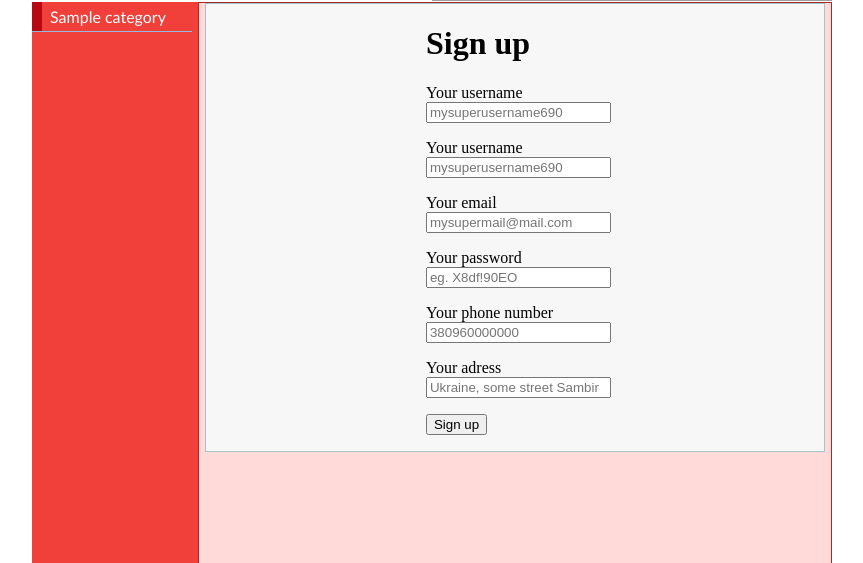
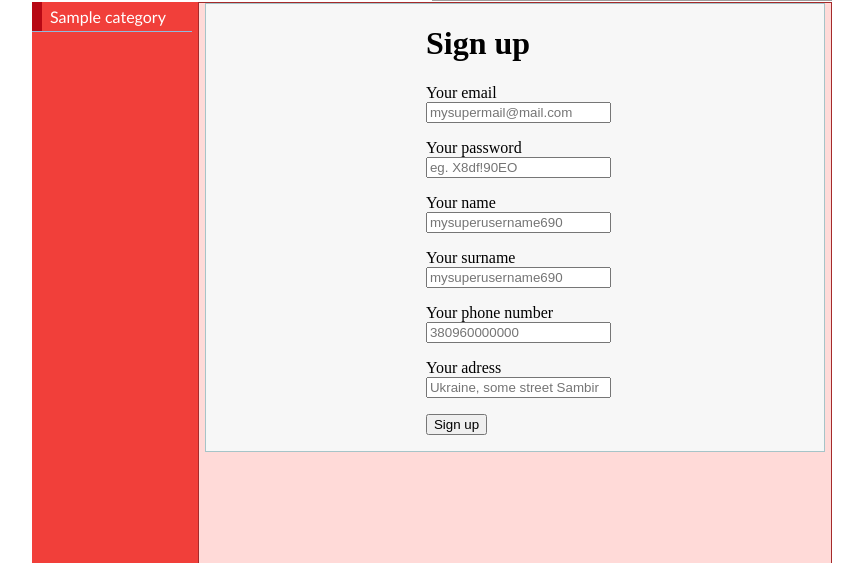
Before and after one commit to ArtemKvitko/new_shop, a PHP site: page /index.php?page=regUser in a window 1280 px wide. Shown: the part 181-744 px from the top of the page, without its empty margins (208-1071 px from the left). Run offline with PHP 8.4, Linux system fonts and the light colour scheme; tables that the repository leaves empty or names only in its code hold one stand-in row (values such as "Sample post"); grey boxes are pictures that could not be loaded.

Commit message:
added some checking and restriction for registration

```diff
--- a/authorizationForm.php
+++ b/authorizationForm.php
@@ -3,19 +3,15 @@
     $err = '';
     $email = '';
     if (!isset($_SESSION['user'])) {
-
         if (isset($_POST['login'])) {
 
-            $email = htmlspecialchars($_POST['email']);
-
+            $email = htmlspecialchars($_POST['email'], ENT_QUOTES);
             $check = Db::userExist($email);
-
+          //if email founded
             if ($check) {
-
                 $pass = md5($_POST['password']);
-
+                //comparing passwords
                 if ($pass == $check->password) {
-
                     $_SESSION['user'] = new User($check->id, $check->email, $check->uname, $check->sname, $check->phone, $check->adress);
                     header('Refresh: 0; url=index.php');
                 } else {
@@ -25,34 +21,22 @@
                 $err = '<b id="err">User not found</b>';
             }
         }
-
         echo '
 <div id="nouser"><form method="post" action="index.php">
 <label>e - mail: &nbsp;  </label> <input name="email" type="text" value="' . $email . '" ><br>
 <label>Password</label> <input name="password" type="password" ><br>
 <input name="login" type="submit" value="LogIn" id="login"> or <a href="index.php?page=regUser"> Sing Up </a>
 </form>  ' . $err . ' </div>';
-
     } else {
 
         $_SESSION['bucket'] = $_SESSION['user']->getBucket();
-
-
         $bkimg = empty($_SESSION['bucket']) ? 'bucket_empty.png' : 'bucket_full.png';
 
-        Echo "
+        echo "
     <form id='reguser'>Hello, <a href='index.php?page=userInfo'>" . $_SESSION['user']->name . " " . $_SESSION['user']->sname . "</a>
     <a href='index.php?page=logOut' ><img src='img/logout.png' height='16px' alt='log Out' ></a></form>
     ";
-
-        echo '
-    <a href = index.php?page=bucket><img src = "img/' . $bkimg . '" id="bucket"></a>
-    ';
-
-
+        echo '<a href = index.php?page=bucket><img src = "img/' . $bkimg . '" id="bucket"></a>';
     }
-
-
     ?>
-
 </div>
--- a/class.Products.inc.php
+++ b/class.Products.inc.php
@@ -1,46 +1,46 @@
 <?php
-    class Products {
+
+class Products
+{
 
     //getting info about available categories in DB
-        public function getCategories(){
+    public function getCategories()
+    {
 
-            $db = Db::getInstance()->getConnection() ;
-            $stmt=$db->prepare("SELECT * FROM category");
+        $db = Db::getInstance()->getConnection();
+        $stmt = $db->prepare("SELECT * FROM category");
         $stmt->execute();
         $categories = $stmt->fetchAll();
-            $result=array();
-            foreach ($categories as $category){
+        $result = array();
+        foreach ($categories as $category) {
             array_push($result, (object)$category);
         }
-
         return $result;
     }
 
     //getting all products from choosen category
     //and choose sort type
-        public function getProducts($cat,$orderby='ORDER BY id'){
-            $db = Db::getInstance()->getConnection() ;
+    public function getProducts($cat, $orderby = '')
+    {
+        $db = Db::getInstance()->getConnection();
 
         switch ($orderby) {
-                case 'ORDER BY id':
-                    break;
             case 'brand':
-                    $orderby='ORDER BY brand';
+                $orderby = 'ORDER BY brand';
                 break;
             case 'price':
-                    $orderby='ORDER BY price';
+                $orderby = 'ORDER BY price';
                 break;
             default:
-                    $orderby='ORDER BY id';
-
+                $orderby = 'ORDER BY id';
         }
 
-            $stmt=$db->prepare("SELECT * FROM products WHERE category='".(int)$cat."' ".$orderby." ");
+        $stmt = $db->prepare("SELECT * FROM products WHERE category='" . (int)$cat . "' " . $orderby . " ");
         $stmt->execute();
         $allproducts = $stmt->fetchAll();
 
-            $result=array();
-            foreach ($allproducts as $product){
+        $result = array();
+        foreach ($allproducts as $product) {
             array_push($result, (object)$product);
         }
 
@@ -49,102 +49,96 @@
 
     //printing short info about products
     //input object
-        public function printProducts($products){
+    public function printProducts($products)
+    {
 
-            if (!$products){
+        if (!$products) {
             echo '<h1>Sorry, no products in this category </h1>';
         } else {
-                foreach ($products as $item){
+            foreach ($products as $item) {
 
                 echo "
 
                     <div id='product'>
-                     <a href='index.php?page=product&productId=".$item->id."'>
-                     <h2> ".$item->brand."  </h2> <h3> ".$item->name." </h3> <br>
-                     <div id='imgitem'><img src='img/".$item->pic."' id='imgitem' ></a></div>
-
-                       <h4 id='price'> Price:".$item->price." \$</h4>
-                       <h4 id='justRight'> left:".$item->available_count."</h4>
+                     <a href='index.php?page=product&productId=" . $item->id . "'>
+                     <h2> " . $item->brand . "  </h2> <h3> " . $item->name . " </h3> <br>
+                     <div id='imgitem'><img src='img/" . $item->pic . "' id='imgitem' ></a></div>
+                       <h4 id='price'> Price:" . $item->price . " \$</h4>
+                       <h4 id='justRight'> left:" . $item->available_count . "</h4>
 
                      </div>
 
                     ";
 
 
-                } echo "<div id='clr'> </div>" ;
+            }
+            echo "<div id='clr'> </div>";
         }
     }
 
     //displaying full info about selected product
     //input product id, and parametr for printing ($pr=true, or just getting info $pr=false)
-        public  function showProduct($id,$pr=true){
-            $db = Db::getInstance()->getConnection() ;
-            $stmt=$db->prepare("SELECT * FROM products WHERE id='".(int)$id."'");
+    public function showProduct($id, $pr = true)
+    {
+        $db = Db::getInstance()->getConnection();
+        $stmt = $db->prepare("SELECT * FROM products WHERE id='" . (int)$id . "'");
         $stmt->execute();
         $item = $stmt->fetch();
 
-            if ($item){
-                $item=(object)$item;
-                if ($pr){
-
+        if ($item) {
+            $item = (object)$item;
+            if ($pr) {
                 echo "
-
-                     <div id='showName'> <img src='img/icon/".$item->brand.".png' height='32px' id='justLeft'>
-
-                     <h2> ".$item->brand." - </h2> <h2> ".$item->name." </h2> </div><br>
-                     <div id='cen'><img src='img/".$item->pic."' id='imgBig' ></div>
-
+                     <div id='showName'> <img src='img/icon/" . $item->brand . ".png' height='32px' id='justLeft'>
+                     <h2> " . $item->brand . " - </h2> <h2> " . $item->name . " </h2> </div><br>
+                     <div id='cen'><img src='img/" . $item->pic . "' id='imgBig' ></div>
                       <div id='specyfication'> <h4>";
 
+                $this->printSpec($item->specyfication);
+                echo "</h4></div>";
 
-                    $this->printSpec($item->specyfication);
-
-
-                    echo   "</h4></div>";
-
-                if (isset($_SESSION['user'])){
-                      if ($item->available_count>0 ){
+                if (isset($_SESSION['user'])) {
+                    if ($item->available_count > 0) {
                         echo "  <div id='available'><form action='' name='buyForm' method='post'>
-                Purchase count: <input type=number name='count' required value='1' min='1' max='".$item->available_count."' > </input>
+                Purchase count: <input type=number name='count' required value='1' min='1' max='" . $item->available_count . "' > </input>
                         <button name='buy' id='buyButton'> Add to bucket </button> </form>";
                     } else {
-                         echo  " Sorry, this model is not available at this moment. <br><div id='available'> <button id='buyButton' disabled> Add to bucket </button> ";
+                        echo " Sorry, this model is not available at this moment. <br><div id='available'> <button id='buyButton' disabled> Add to bucket </button> ";
                     }
-
                 } else {
                     echo '<div><h2 id="err"> Please log in </h2> ';
                 }
                 echo " </div><div id='detail'>";
-                echo $item->detail.'</div> <div id="clr"></div>';
+                echo $item->detail . '</div> <div id="clr"></div>';
             } else {
                 return $item;
             }
         } else {
-
             // if not found product with id
             echo '<h1 id="err"> Product with that id not found </h1>';
-
+        }
     }
 
-        }
-
-            public function printSpec($inp){
-
+    public function printSpec($inp)
+    {
         //decoding products specyfication from json
         $res = json_decode($inp);
 
-                foreach($res as $k=>$v){
+        foreach ($res as $k => $v) {
             $result[$k]['value'] = $v;
-                    if($v===false){
+            if ($v === false) {
                 $result[$k]['img'] = "img/icon/empty.png";
-                        $result[$k]['value']= 'Not available';
-                    }else{
-                        $result[$k]['img'] = 'img/icon/'.$k.".png";
-                        if ($result[$k]['value']===True) { $result[$k]['value']='Yes';}
+                $result[$k]['value'] = 'Not available';
+            } else {
+                $result[$k]['img'] = 'img/icon/' . $k . ".png";
+                if ($result[$k]['value'] === True) {
+                    $result[$k]['value'] = 'Yes';
                 }
-
-                    if (!file_exists($result[$k]['img'])) {$result[$k]['img'] = 'img/icon/absent.png';}
-                    echo '<img src="'. $result[$k]['img'].'" id="speclogo"> '.$k.' : '.$result[$k]['value'].'<br>';
+            }
+            if (!file_exists($result[$k]['img'])) {
+                $result[$k]['img'] = 'img/icon/absent.png';
+            }
+            echo '<img src="' . $result[$k]['img'] . '" id="speclogo"> ' . $k . ' : ' . $result[$k]['value'] . '<br>';
         }
 
     }
--- a/registrationForm.php
+++ b/registrationForm.php
@@ -1,67 +1,78 @@
 <?php
+
+$er='';
+$mail = '';
+$uname = '';
+$sname = '';
+$phone = '';
+$adress = '';
 
 if (isset($_POST['signup'])) {
 
     $check = Db::userExist($_POST['email']);
-
+//checking is email unique
     if ($check) {
         echo 'email alredy registered';
     } else {
         $mail = htmlspecialchars($_POST['email'], ENT_QUOTES);
+        $pass = md5($_POST['pass']);
+        $uname = htmlspecialchars($_POST['usern'], ENT_QUOTES);
+        $sname = htmlspecialchars($_POST['sname'], ENT_QUOTES);
+        $phone = htmlspecialchars($_POST['phone'], ENT_QUOTES);
+        $adress = htmlspecialchars($_POST['adress'], ENT_QUOTES);
 
-        $pass = md5($_POST['pass']);
-        $db = Db::getInstance()->getConnection();
-        $stmt = $db->prepare("INSERT INTO `users` (`email`, `password`, `uname`, `sname`, `phone`, `adress`) VALUES ('" . $mail . "' , '" . $pass . "' , '" . $_POST['usern'] . "' , '" . $_POST['sname'] . "' , '" . $_POST['phone'] . "' , '" . $_POST['adress'] . "' )");
-        $stmt->execute();
-        if ($stmt->rowCount() == 1) {
-            echo '<script> alert(" You succesfuly registered.  Enter your email and password ")</script>';
-            header('Refresh: 0; url=index.php');
+        $er .= strlen($mail) > 32 ? '\n e-mail is too long! Max 32 symbols.' : '';
+        $er .= strlen($uname) > 32 ? '\n name is too long! Max 32 symbols.' : '';
+        $er .= strlen($sname) > 32 ? '\n surname is too long! Max 32 symbols.' : '';
+        $er .= strlen($phone) > 32 ? '\n phone number is too long! Max 32 symbols.' : '';
+
+//checking is all lenght ok or there are errors
+        if (!empty($er)) {
+            echo '<script>alert("' . $er . '")</script>';
+        } else {
+            $db = Db::getInstance()->getConnection();
+            $stmt = $db->prepare("INSERT INTO `users` (`email`, `password`, `uname`, `sname`, `phone`, `adress`) VALUES ('" . $mail . "' , '" . $pass . "' , '" . $uname . "' , '" . $sname . "' , '" . $phone . "' , '" . $adress . "' )");
+            $stmt->execute();
+            if ($stmt->rowCount() == 1) {
+                echo '<script> alert(" You succesfuly registered.  Enter your email and password ")</script>';
+                header('Refresh: 0; url=index.php');
+            }
         }
-
     }
-
-
 }
 
-
 ?>
-
-
 <!DOCTYPE html>
 <head>
     <meta charset="UTF-8"/>
     <title>Registration Form</title>
-
-
 </head>
-
-
 <div id="register">
     <form action="" autocomplete="on" id="regField" method="post">
         <h1> Sign up </h1>
         <p>
-            <label for="usern">Your username</label> <br>
-            <input name="usern" required="required" type="text" placeholder="mysuperusername690"/>
-        </p>
-        <p>
-            <label for="sname">Your username</label> <br>
-            <input name="sname" required="required" type="text" placeholder="mysuperusername690"/>
-        </p>
-        <p>
             <label for="email"> Your email</label><br>
-            <input name="email" required="required" type="email" placeholder="mysupermail@mail.com"/>
+            <input name="email" required="required" type="email" placeholder="mysupermail@mail.com" value="<?php echo $mail; ?>"/>
         </p>
         <p>
             <label for="pass">Your password </label><br>
             <input name="pass" required="required" type="password" placeholder="eg. X8df!90EO"/>
         </p>
         <p>
+            <label for="usern">Your name</label> <br>
+            <input name="usern" required="required" type="text" placeholder="mysuperusername690" value="<?php echo $uname; ?>"/>
+        </p>
+        <p>
+            <label for="sname">Your surname</label> <br>
+            <input name="sname" required="required" type="text" placeholder="mysuperusername690" value="<?php echo $sname; ?>"/>
+        </p>
+        <p>
             <label for="phone">Your phone number</label> <br>
-            <input name="phone" required="required" type="text" placeholder="380960000000"/>
+            <input name="phone" required="required" type="text" placeholder="380960000000" value="<?php echo $phone; ?>"/>
         </p>
         <p>
             <label for="adress">Your adress</label> <br>
-            <input name="adress" required="required" type="text" placeholder="Ukraine, some street Sambir"/>
+            <input name="adress" required="required" type="text" placeholder="Ukraine, some street Sambir" value="<?php echo $adress; ?>"/>
         </p>
         <p>
             <input type="submit" value="Sign up" name="signup"/>
```
Lines whose indentation alone changed are shown as unchanged.
